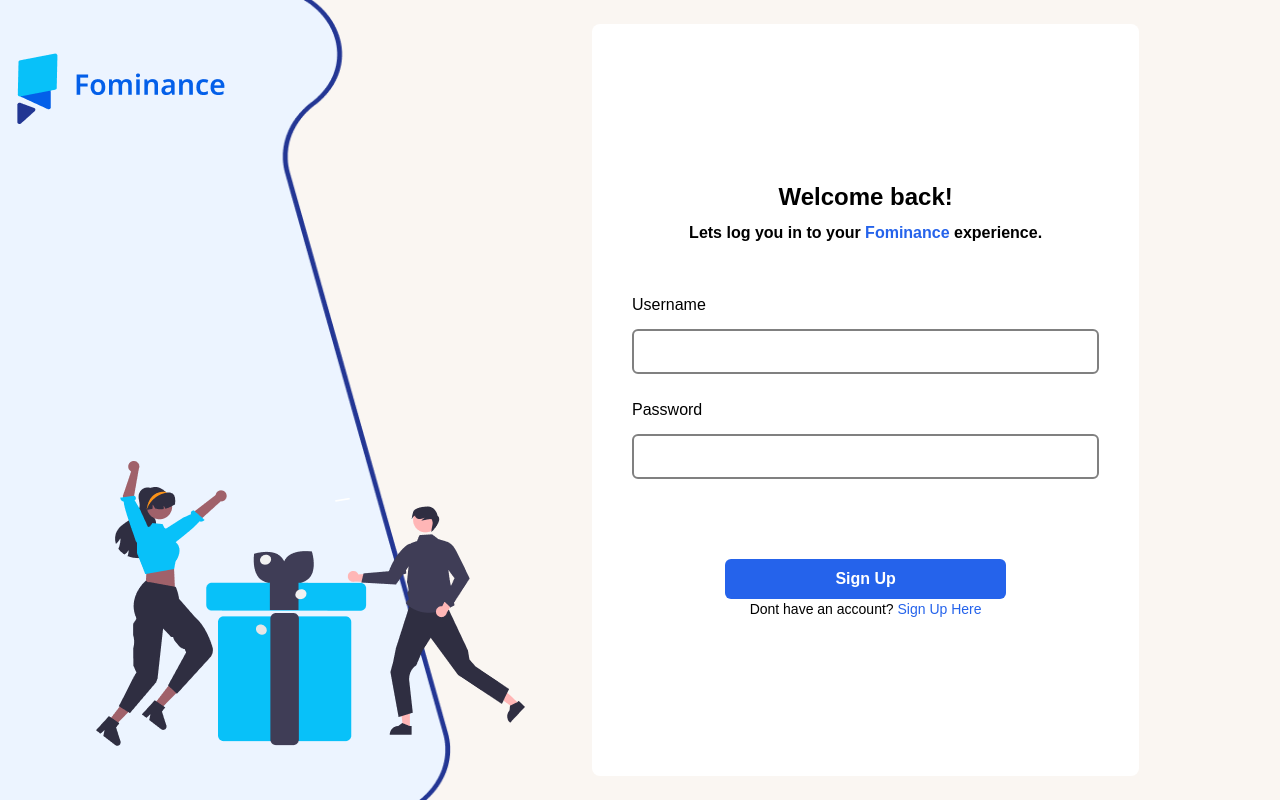
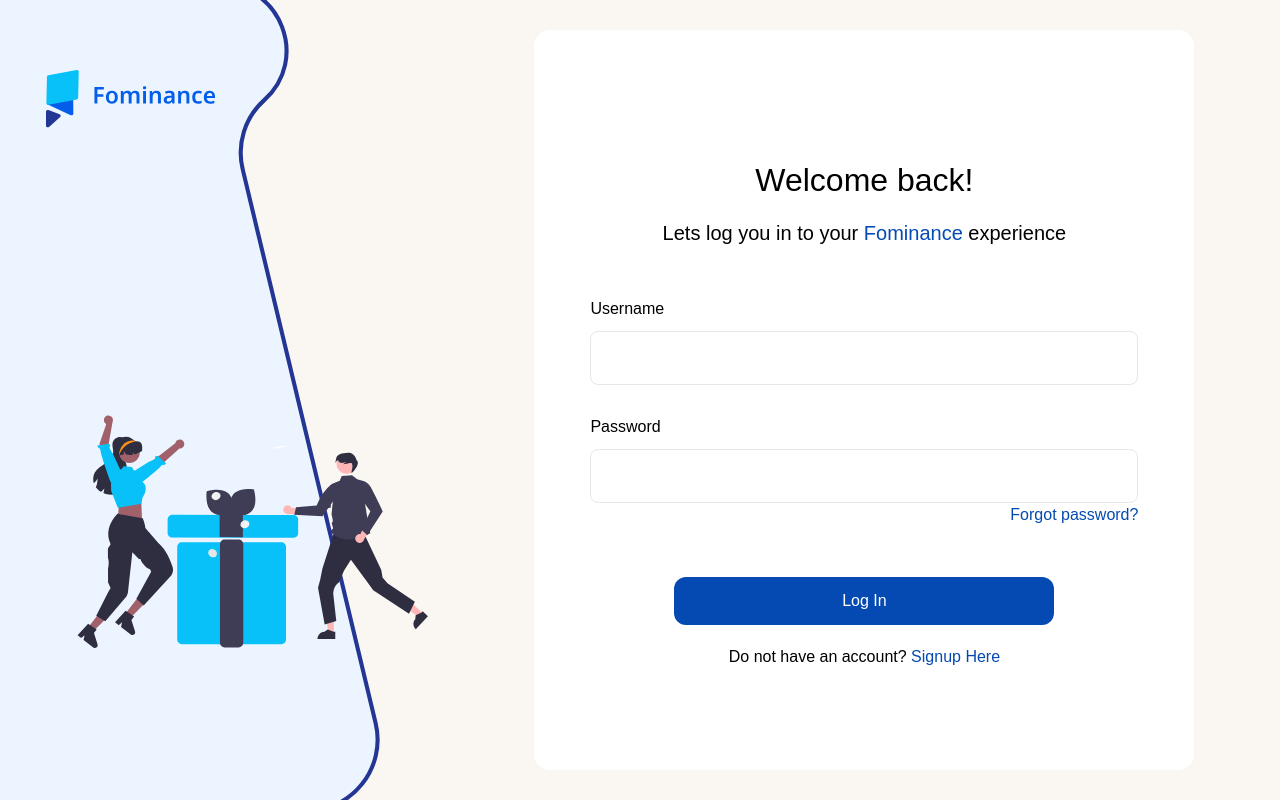
Before and after one commit to Henrichy/Fominance_update, a React (Vite) app: page /signin in a window 1280 px wide. Built offline with nearby package versions, Linux system fonts and the light colour scheme; a web font is replaced by a local one.

Commit message:
re made the login page

```diff
--- a/src/components/affiliate.css
+++ b/src/components/affiliate.css
@@ -34,7 +34,7 @@
     font-weight: 500;
 
 }
-.text-center{
+.textcenter{
 color: rgba(181, 181, 181, 1);
 margin-top: 10px;
 }
--- a/src/components/affiliate.jsx
+++ b/src/components/affiliate.jsx
@@ -45,17 +45,17 @@ function Affiliate() {
                 <div className='flex flex-col justify-center items-center w-[30%] h-[100%] bg-white rounded-2xl px-10 pb-4 shadow-lg'>
                     <img src={salyB} alt="" />
                     <h2 className='font-semibold text-xl'>Register.</h2>
-                    <h3 className='text-center'>Register with us as an affiliate partner to start your reward journey.</h3>
+                    <h3 className='text-center textcenter'>Register with us as an affiliate partner to start your reward journey.</h3>
                     </div>
                     <div className='flex flex-col justify-center items-center w-[30%] h-[100%] bg-white rounded-2xl px-10 pb-4 shadow-lg'>
                     <img src={salyC} alt="" />
                     <h2 className='font-semibold text-xl'>Start Your Affiliate Journey.</h2>
-                    <h3 className='text-center'>Start your affiliate journey with us by getting your affiliate link, and  inviting people through it.</h3>
+                    <h3 className='text-center textcenter'>Start your affiliate journey with us by getting your affiliate link, and  inviting people through it.</h3>
                     </div>
                     <div className='flex flex-col justify-center items-center w-[30%] h-[100%] bg-white rounded-2xl px-10 pb-4 shadow-lg'>
                     <img src={salyD} alt="" />
                     <h2 className='font-semibold text-xl'>Get Massive Reward.</h2>
-                    <h3 className='text-center'>Enjoy massive benefit as an affiliate.</h3>
+                    <h3 className='text-center textcenter'>Enjoy massive benefit as an affiliate.</h3>
                     </div>
             </div>
             <button className='rounded-[30px] bg-blue-500 text-white px-6 py-3 my-8 mt-[80px] w-[162px] h-[50px] font-[600] text-[20px]'>Register</button>
--- a/src/components/signin.jsx
+++ b/src/components/signin.jsx
@@ -1,39 +1,79 @@
-import React from 'react'
-import rectan from '../assets/rectan.png'
-import formsign from '../assets/formsign.png'
-import GIFT1 from '../assets/GIFT1.png'
-import './signup.css'
+import React, { useState } from 'react';
+import Login from './../assets/Login2.svg';
+import { Link } from 'react-router-dom';
 
-const SignIn = () => {
+const Signin = () => {
+  const [email, setEmail] = useState('');
+  const [password, setPassword] = useState('');
+  const [emailError, setEmailError] = useState(false);
+
+  // Reset error when user starts typing again
+  const handleEmailChange = (e) => {
+    setEmail(e.target.value);
+    if (emailError) setEmailError(false);
+  };
+
+  const handlePasswordChange = (e) => {
+    setPassword(e.target.value);
+  };
+
+  const validateEmail = (email) => {
+    return email.includes('@') && email.endsWith('.com');
+  };
+
+  const handleSubmit = (e) => {
+    e.preventDefault();
+    if (!validateEmail(email)) {
+      setEmailError(true);
+    } else {
+      setEmailError(false);
+
+    }
+  };
+
   return (
-    <div className='signup flex'>
-        <div className='relative w-[40%]'>
-        <a href="/"> <img className='absolute top-10' src={formsign} alt="" /></a>
-        <img className='w-[88%] h-screen' src={rectan} alt="" />
-        <img className='absolute left-[90px] bottom-10' src={GIFT1} alt="" />
+    <div className='bg-loginbg'>
+      <div className='flex'>
+        <div>
+          <img src={Login} alt="" className='h-[100vh]' />
         </div>
+        <div className='w-[660px] h-[740px] bg-white rounded-2xl my-auto mx-auto text-center pt-[130px]'>
+          <h1 className='font-[500] text-[32px] leading-[40px]'>Welcome back!</h1>
+          <h3 className='font-[400] text-[20px] leading-[27.2px] pt-[20px]'>Lets log you in to your <span className='text-heroBlue'>Fominance</span> experience</h3>
+          <form className='pt-[50px] w-[548px] mx-auto text-left' onSubmit={handleSubmit}>
+            <h4>Username</h4>
+            <input
+              type="text"
+              value={email}
+              onChange={handleEmailChange}
+              className={`w-[548px] h-[54px] border-solid border-[1px] mt-[10px] rounded-lg p-5 ${emailError ? 'border-red-500' : ''}`}
 
-        <div className='py-6 pl-20 pr-16 w-[54%]'>
-            <div className='bg-white  flex justify-center p-10 flex-col items-center gap-2 rounded-lg w-full h-full'>
-                <div><h2 className='text-2xl font-semibold'>Welcome back!</h2></div>
-                <div><h2 className='font-semibold'>Lets log you in to your <span className='text-blue-600'>Fominance</span> experience.</h2></div>
-                <form className='w-[100%]  flex flex-col gap-6 mt-10' action="">
-                <div className='w-[100%] flex start flex-col'>
-        <label className='mb-3' for="username">Username</label>
-        <div className='h-[45px] toround rounded-md w-[100%] bg-none flex items-center px-5'><input className="focus:outline-none bg-transparent w-[100%]" type="text" id="username"/></div>
+            />
+            {emailError && (
+              <p className="text-red-500 text-l  mt-2">⚠️  Incorrect email format</p>
+            )}
+            <h4 className='mt-[30px]'>Password</h4>
+            <input
+              type="password"
+              value={password}
+              onChange={handlePasswordChange}
+              className='w-[548px] h-[54px] mt-[10px] border-solid border-[1px] rounded-lg p-5'
+
+            />
+            <div className='text-right'>
+              <Link to="/forgot-password">
+                <span className='text-heroBlue'>Forgot password?</span>
+              </Link>
+            </div>
+            <button type="submit" className='bg-heroBlue  text-white w-[380px] h-[48px] rounded-xl mt-[50px] mx-auto block'>Log In</button>
+          </form>
+          <div className='mt-[20px]'>
+            <h4>Do not have an account? <Link to="/signup" className='text-heroBlue'>Signup Here</Link></h4>
+          </div>
         </div>
-        <div className='w-[100%] flex start flex-col'>
-        <label className='mb-3' for="password">Password</label>
-        <div className='h-[45px] toround rounded-md w-[100%] bg-none flex items-center px-5'><input className="focus:outline-none bg-transparent w-[100%]" type="password" id="password"/></div>
-        </div>
-        <div className='flex flex-col justify-center items-center mt-14'><button className='signbutton bg-blue-600 px-6 py-2 rounded-md font-semibold text-white w-[60%]'>Sign Up</button>
-        <h3 className='text-sm'>Dont have an account? <a className='text-blue-600' href="/signup">Sign Up Here</a> </h3>
-        </div>
-                </form>
-            </div>
-        </div>
+      </div>
     </div>
-  )
+  );
 }
 
-export default SignIn;
+export default Signin;
--- a/tailwind.config.js
+++ b/tailwind.config.js
@@ -29,6 +29,7 @@ export default {
         'buttoncolor' :'#353131',
         'abtHeroH' : '#050038',
         'abtHeroP': '#3E4044',
+        'loginbg':'#FAF6F2'
           },
     },
   },
```
